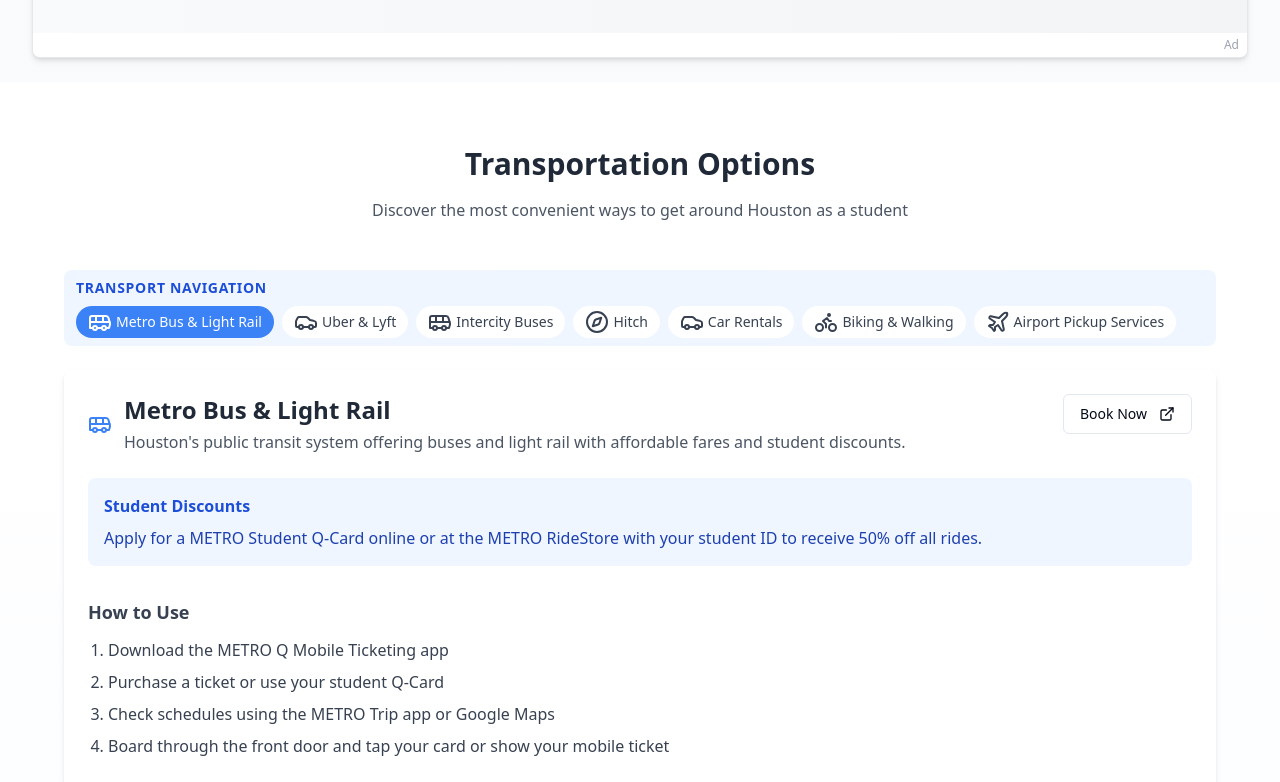
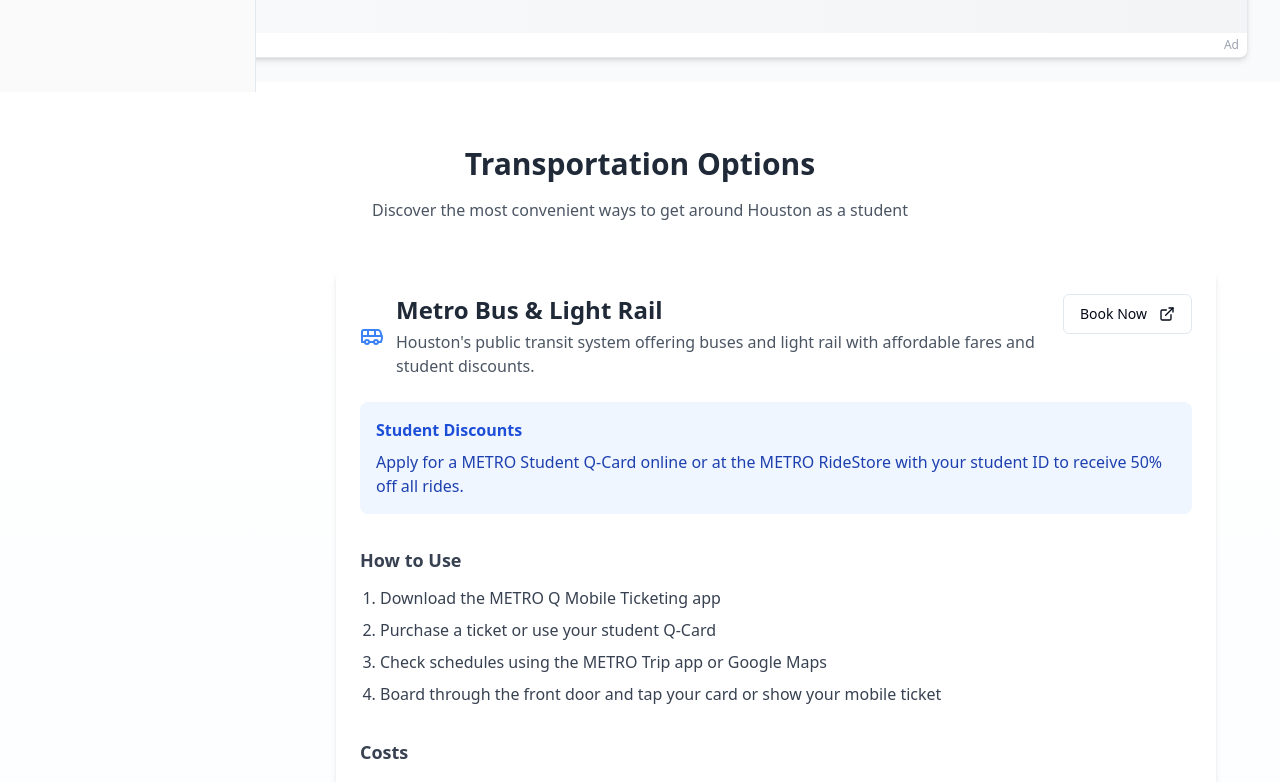
Before and after one commit to Abhigoyal1475/smooth-travel-houston, a React (Vite) app: page / in a window 1280 px wide. Shown: the part 708-1490 px from the top of the page. Built offline with nearby package versions, Linux system fonts and the light colour scheme.

Commit message:
Add sidebar component
Implements a sidebar component for navigation.

```diff
--- a/src/components/TransportOptionsSection.tsx
+++ b/src/components/TransportOptionsSection.tsx
@@ -1,11 +1,21 @@
-import React, { useState, useRef, useEffect } from 'react';
-import { Bus, Car, Bike, MapPin, Plane, DollarSign, ArrowRight, Compass } from 'lucide-react';
+
+import React, { useState, useRef } from 'react';
+import { Bus, Car, Bike, Plane, Compass } from 'lucide-react';
 import { cn } from "@/lib/utils";
-import { Button } from '@/components/ui/button';
-import TransportCard from '@/components/TransportCard';
+import TransportDetailPanel from '@/components/TransportDetailPanel';
 import { TransportDetails } from '@/components/TransportDetailsDialog';
 import { useIsMobile } from '@/hooks/use-mobile';
-import TransportDetailPanel from '@/components/TransportDetailPanel';
+import {
+  Sidebar,
+  SidebarContent,
+  SidebarGroup,
+  SidebarGroupContent,
+  SidebarGroupLabel,
+  SidebarMenu,
+  SidebarMenuButton,
+  SidebarMenuItem,
+  SidebarProvider
+} from "@/components/ui/sidebar";
 
 interface TransportOptionsSectionProps {
   sectionRef: React.RefObject<HTMLDivElement>;
@@ -13,7 +23,6 @@ interface TransportOptionsSectionProps {
 
 const TransportOptionsSection = ({ sectionRef }: TransportOptionsSectionProps) => {
   const [activeTransportId, setActiveTransportId] = useState<number>(0);
-  const contentRef = useRef<HTMLDivElement>(null);
   const isMobile = useIsMobile();
 
   const transportOptions: TransportDetails[] = [
@@ -199,21 +208,18 @@ const TransportOptionsSection = ({ sectionRef }: TransportOptionsSectionProps) =
             ))}
           </div>
         ) : (
-          <div className="space-y-6">
-            <div className="px-3 py-2 bg-blue-50 rounded-lg mb-4">
-              <h3 className="text-sm font-semibold text-blue-700 uppercase tracking-wider">
-                Transport Navigation
-              </h3>
-              <div className="flex flex-wrap gap-2 mt-2">
+          <SidebarProvider defaultOpen={true}>
+            <div className="flex w-full">
+              <Sidebar variant="sidebar" collapsible="icon">
+                <SidebarContent>
+                  <SidebarGroup>
+                    <SidebarGroupLabel>Transport Navigation</SidebarGroupLabel>
+                    <SidebarGroupContent>
+                      <SidebarMenu>
                         {transportOptions.map((transport) => (
-                  <button
-                    key={transport.id}
-                    className={cn(
-                      "px-3 py-1 rounded-full text-sm flex items-center gap-1",
-                      transport.id === activeTransportId
-                        ? "bg-blue-500 text-white"
-                        : "bg-white text-gray-700 hover:bg-gray-100"
-                    )}
+                          <SidebarMenuItem key={transport.id}>
+                            <SidebarMenuButton
+                              isActive={transport.id === activeTransportId}
                               onClick={() => {
                                 setActiveTransportId(transport.id!);
                                 document.getElementById(`transport-${transport.id}`)?.scrollIntoView({
@@ -221,17 +227,20 @@ const TransportOptionsSection = ({ sectionRef }: TransportOptionsSectionProps) =
                                   block: 'start'
                                 });
                               }}
+                              tooltip={transport.title}
                             >
-                    <div className="text-sm">
                               {transport.icon}
-                    </div>
                               <span>{transport.title}</span>
-                  </button>
+                            </SidebarMenuButton>
+                          </SidebarMenuItem>
                         ))}
-              </div>
-            </div>
+                      </SidebarMenu>
+                    </SidebarGroupContent>
+                  </SidebarGroup>
+                </SidebarContent>
+              </Sidebar>
 
-            <div className="space-y-8">
+              <div className="flex-1 space-y-8 pl-4">
                 {transportOptions.map((transport) => (
                   <div
                     id={`transport-${transport.id}`}
@@ -243,6 +252,7 @@ const TransportOptionsSection = ({ sectionRef }: TransportOptionsSectionProps) =
                 ))}
               </div>
             </div>
+          </SidebarProvider>
         )}
       </div>
     </section>
```
Lines whose indentation alone changed are shown as unchanged.
